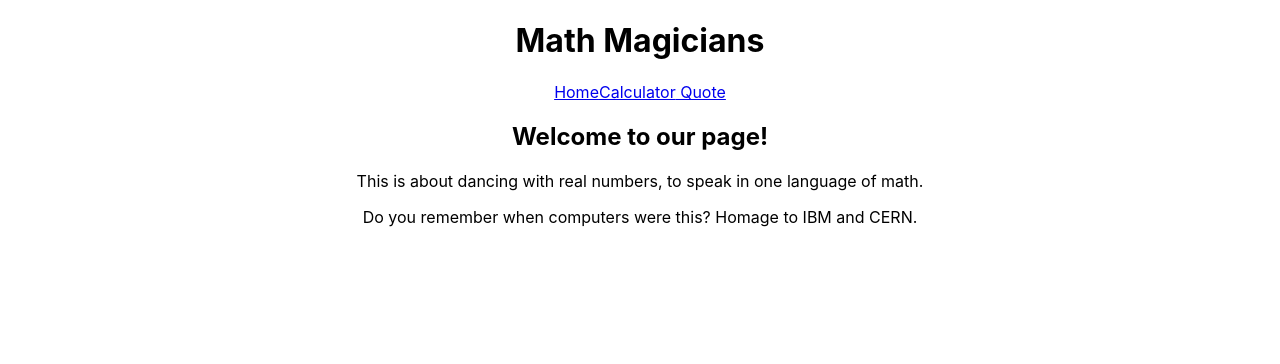
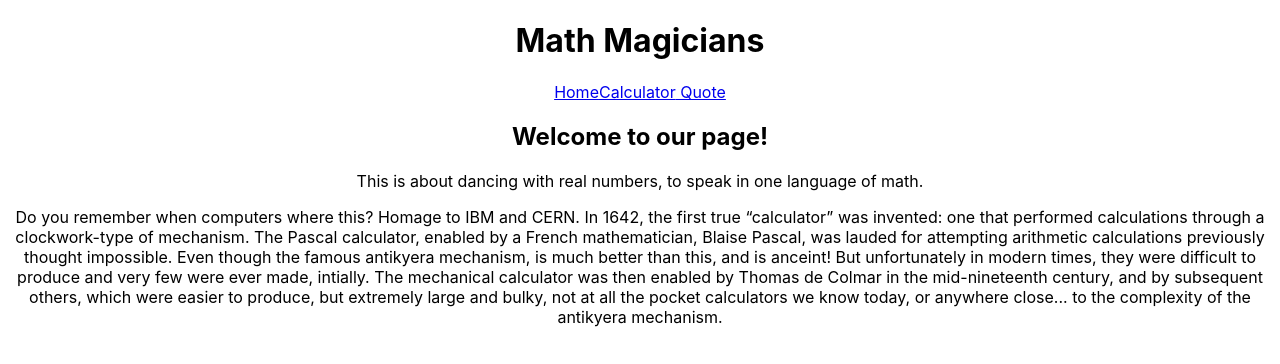
Before and after one commit to CrystallineButterfly/Magic-Calc, a React (Create React App) app: page / in a window 1280 px wide. Shown: the top 364 px of the page. Built offline with nearby package versions, Linux system fonts and the light colour scheme.

Commit message:
Text to about

```diff
--- a/src/App.js
+++ b/src/App.js
@@ -30,12 +30,22 @@ function Home() {
       <main>
         <h2>Welcome to our page!</h2>
         <p>
-          This is about dancing with real numbers,
-          to speak in one language of math.
+          This is about dancing with real numbers, to speak in one language of
+          math.
         </p>
         <p>
-          Do you remember when computers were this?
-          Homage to IBM and CERN.
+          Do you remember when computers where this? Homage to IBM and CERN. In
+          1642, the first true “calculator” was invented: one that performed
+          calculations through a clockwork-type of mechanism. The Pascal
+          calculator, enabled by a French mathematician, Blaise
+          Pascal, was lauded for attempting arithmetic calculations previously
+          thought impossible. Even though the famous antikyera mechanism, is much better than this,
+          and is anceint! But unfortunately in modern times, they were difficult to produce
+          and very few were ever made, intially. The mechanical calculator was then enabled
+          by Thomas de Colmar in the mid-nineteenth century, and by subsequent
+          others, which were easier to produce, but extremely large and bulky, not at
+          all the pocket calculators we know today, or anywhere close...
+          to the complexity of the antikyera mechanism.
         </p>
       </main>
     </>
```
